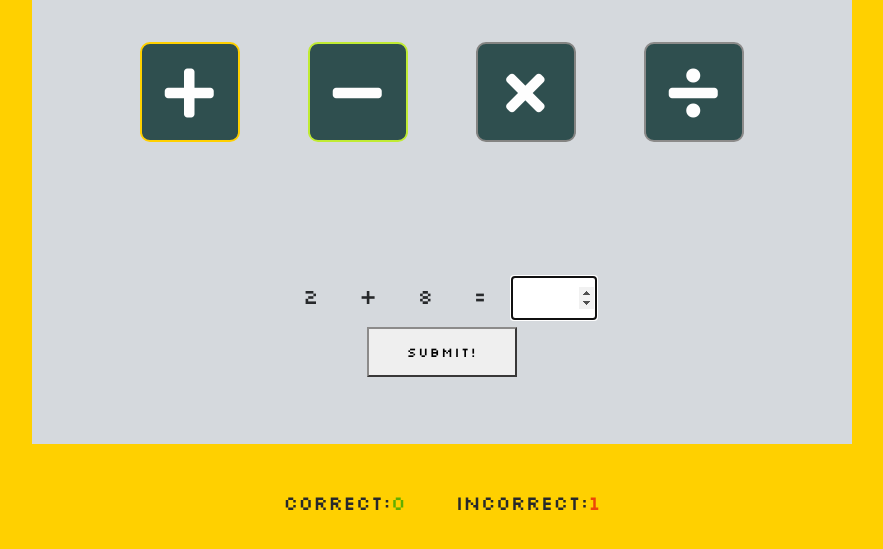
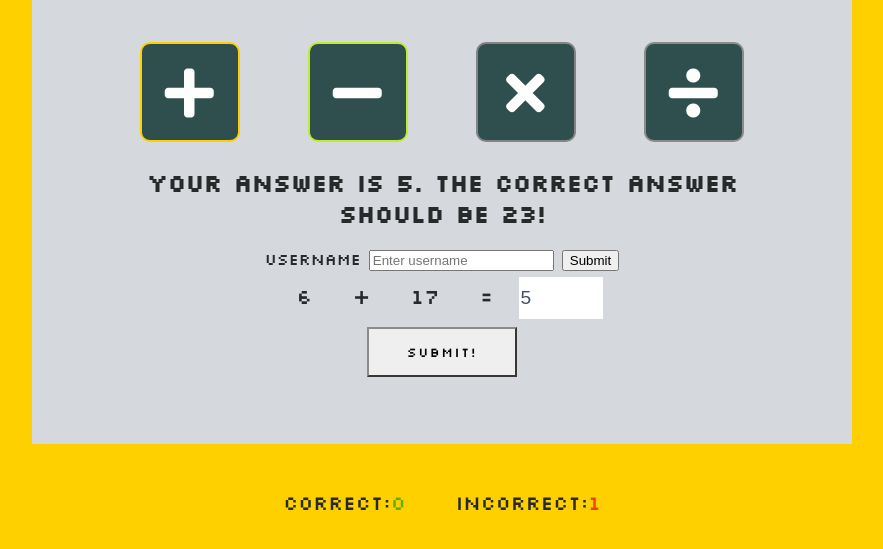
Before and after one commit to Dym077/Numbers-game, a plain HTML site: page index.html in a window 1280 px wide. Both pictures are taken after typing "5" into the empty fields and a click on the button "SUBMIT!". Shown: the part 121-670 px from the top of the page, without its empty margins (198-1081 px from the left). Drawn offline with Linux system fonts and the light colour scheme.

Commit message:
Add userinput field and variable for username

```diff
--- a/assets/js/script.js
+++ b/assets/js/script.js
@@ -59,11 +59,12 @@ function runGame(gameType) {
 function verifyAnswer() {
     let userAnswer = parseInt(document.getElementById("answer-box").value);
     let calculatedAnswer = calcAnswer();
+    let userName = (document.getElementById("user-submit").value);
     let isCorrect = userAnswer === calculatedAnswer[0];
 
     if (isCorrect) {
 
-        document.getElementById('feedback').innerHTML = 'You submitted the correct answer!';
+        document.getElementById('feedback').innerHTML = '${userName} submitted the correct answer!';
         incrementScore();
     } else {
 
@@ -74,7 +75,7 @@ function verifyAnswer() {
     setTimeout(()=>{
         document.getElementById('feedback').innerHTML = '';
         runGame(calculatedAnswer[1]);
-    }, 2000);
+    }, 3000);
 
     }
 
--- a/index.html
+++ b/index.html
@@ -39,6 +39,9 @@
                 <i class="fas fa-divide"></i>
             </button>
             <h2 id="feedback"></h2>
+            <label for="username">Username</label>
+            <input type="text" class="username" placeholder="Enter username" id="username">
+            <button type="submit" id="user-submit">Submit</button>
         </div>
 
     <!--This is the question-section-->
```
Also changed, not shown: 1 other file.
